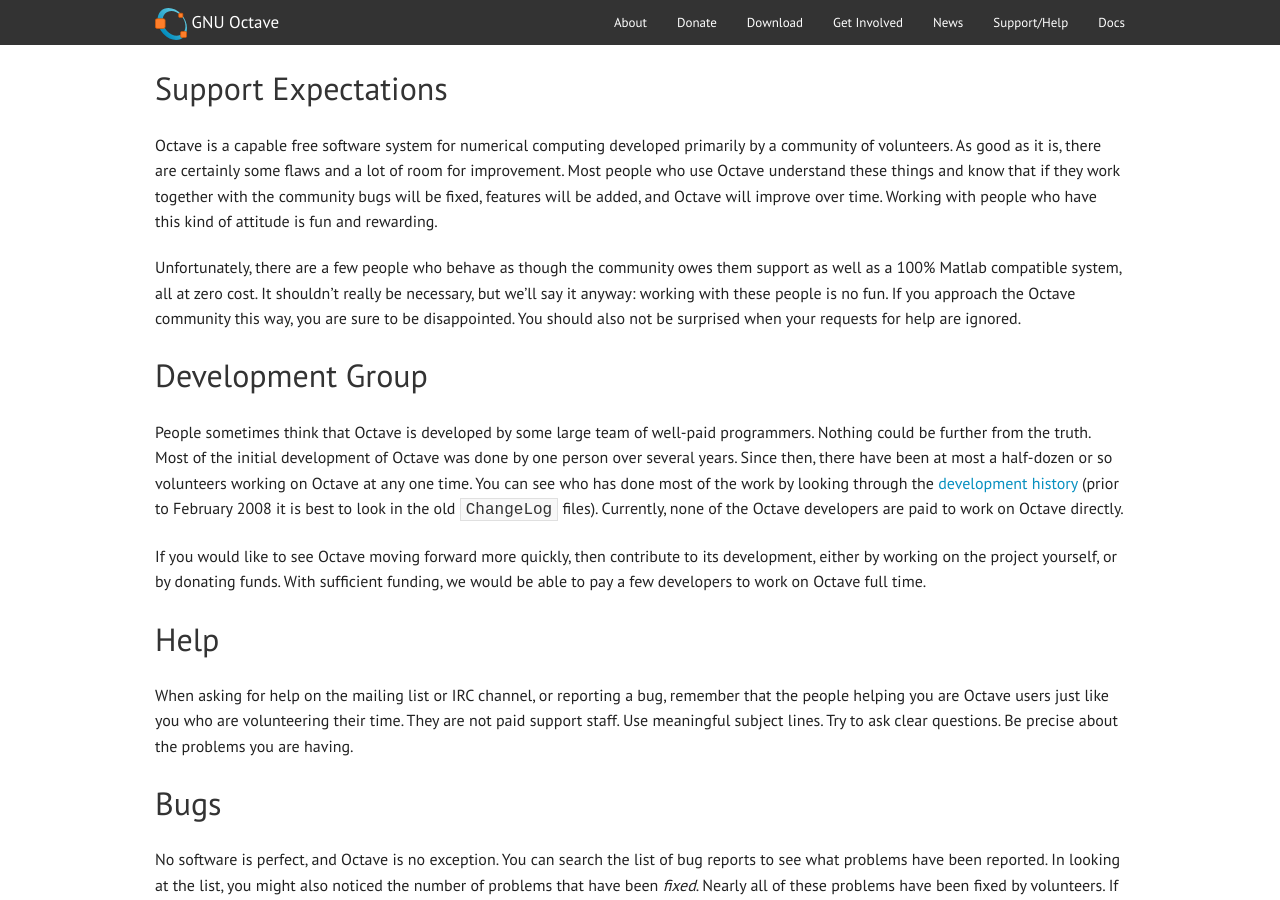
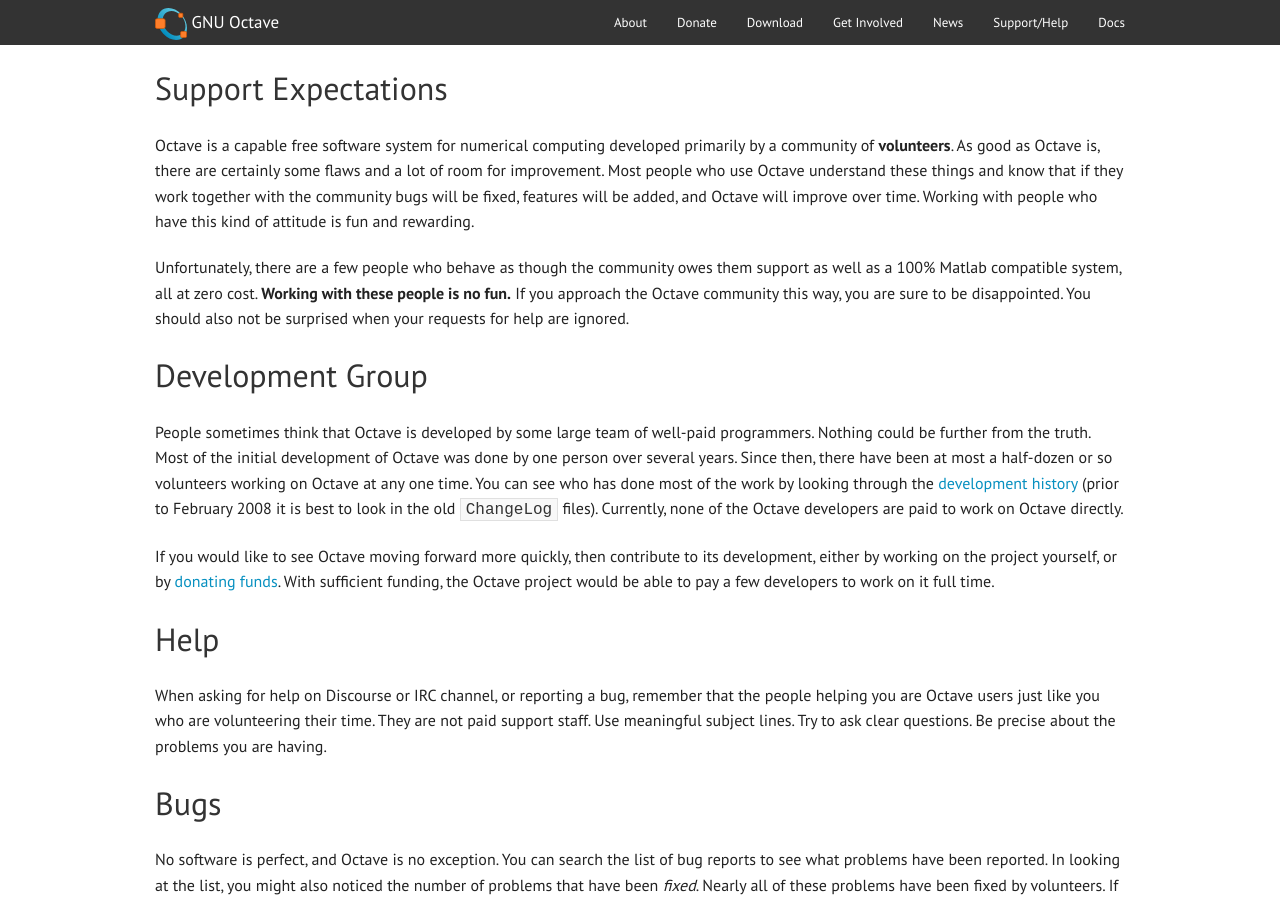
Before and after one commit to gnu-octave/gnu-octave.github.io, a Jekyll site: the page built from support-expectations.md, in a window 1280 px wide and 900 px high. Built offline with Jekyll 4.4.1, drawn with Linux system fonts in a browser that asks for light colours.

Commit message:
* support-expectations: Overhaul page.

```diff
--- a/support-expectations.md
+++ b/support-expectations.md
@@ -4,94 +4,108 @@
 menu: false
 ---
 
-Octave is a capable free software system for numerical computing
-developed primarily by a community of volunteers.  As good as it
-is, there are certainly some flaws and a lot of room for
-improvement.  Most people who use Octave understand these things
-and know that if they work together with the community bugs will
-be fixed, features will be added, and Octave will improve over
-time.  Working with people who have this kind of attitude is fun
-and rewarding.
+Octave is a capable free software system for numerical computing developed
+primarily by a community of **volunteers**.
+As good as Octave is,
+there are certainly some flaws and a lot of room for improvement.
+Most people who use Octave understand these things
+and know that if they work together with the community bugs will be fixed,
+features will be added,
+and Octave will improve over time.
+Working with people who have this kind of attitude is fun and rewarding.
 
-Unfortunately, there are a few people who behave as though the
-community owes them support as well as a 100% Matlab compatible
-system, all at zero cost.  It shouldn't really be necessary, but
-we'll say it anyway: working with these people is no fun.  If you
-approach the Octave community this way, you are sure to be
-disappointed.  You should also not be surprised when your requests
-for help are ignored.
+Unfortunately,
+there are a few people who behave as though the community owes them support as
+well as a 100% Matlab compatible system,
+all at zero cost.
+**Working with these people is no fun.**
+If you approach the Octave community this way,
+you are sure to be disappointed.
+You should also not be surprised when your requests for help are ignored.
 
 
 # Development Group
 
-People sometimes think that Octave is developed by some large team
-of well-paid programmers.  Nothing could be further from the truth.
-Most of the initial development of Octave was done by one person
-over several years.  Since then, there have been at most a half-dozen
-or so volunteers working on Octave at any one time.
+People sometimes think that Octave is developed by some large team of well-paid
+programmers.
+Nothing could be further from the truth.
+Most of the initial development of Octave was done by one person over several
+years.
+Since then,
+there have been at most a half-dozen or so volunteers working on Octave
+at any one time.
 You can see who has done most of the work by looking through the
-[development history][1] (prior to February 2008 it is best to look
-in the old `ChangeLog` files).  Currently, none of the Octave developers
-are paid to work on Octave directly.
+[development history](https://hg.savannah.gnu.org/hgweb/octave)
+(prior to February 2008 it is best to look in the old `ChangeLog` files).
+Currently,
+none of the Octave developers are paid to work on Octave directly.
 
-If you would like to see Octave moving forward more quickly, then
-contribute to its development, either by working on the project
-yourself, or by donating funds.  With sufficient funding, we would
-be able to pay a few developers to work on Octave full time.
-
-[1]: https://hg.savannah.gnu.org/hgweb/octave
+If you would like to see Octave moving forward more quickly,
+then contribute to its development,
+either by working on the project yourself,
+or by [donating funds]({{ "donation.html | relative_url }}).
+With sufficient funding,
+the Octave project would be able to pay a few developers to work on it full
+time.
 
 
 # Help
 
-When asking for help on the mailing list or IRC channel,
-or reporting a bug, remember that the people helping you
-are Octave users just like you who are volunteering their time.
-They are not paid support staff.  Use meaningful subject lines.
-Try to ask clear questions.  Be precise about the problems you are having.
+When asking for help on Discourse or IRC channel,
+or reporting a bug,
+remember that the people helping you are Octave users just like you
+who are volunteering their time.
+They are not paid support staff.
+Use meaningful subject lines.
+Try to ask clear questions.
+Be precise about the problems you are having.
 
 
 # Bugs
 
-No software is perfect, and Octave is no exception.
+No software is perfect,
+and Octave is no exception.
 You can search the list of bug reports to see what problems have been reported.
-In looking at the list, you might also noticed the number of problems that
-have been *fixed*.
+In looking at the list,
+you might also noticed the number of problems that have been *fixed*.
 Nearly all of these problems have been fixed by volunteers.
-If you find a problem, you are encouraged to [report it][2].
-Your report can help to improve Octave, but you should not think of the bug
-tracker as your personal support line.
+If you find a problem,
+you are encouraged to [report it]({{ "bugs.html" | relative_url }}).
+Your report can help to improve Octave,
+but you should not think of the bug tracker as your personal support line.
 
-If you depend on Octave and absolutely must have prompt responses
-to problem reports, you should consider paying
-for [commercial support][3].
-
-[2]: {{ "bugs.html" | relative_url }}
-[3]: {{ "commercial-support.html" | relative_url }}
+If you depend on Octave and absolutely must have prompt responses to problem
+reports,
+you should consider paying for
+[commercial support]({{ "commercial-support.html" | relative_url }}).
 
 
 # Features
 
 When we say that Octave is "mostly compatible" with Matlab,
-we mean that the language that it accepts is similar enough that a
-substantial amount of code written for Matlab can also run in
-Octave without needing to be changed.  But Octave does not have
-all the features of Matlab, and it is unlikely that it ever will.
-Given that Matlab is developed in secret and Octave developers
-only find out about new Matlab features when new versions of
-Matlab are released, it is clearly impossible for Octave to have
-new Matlab features as soon as they are available in Matlab.
+we mean that the language that it accepts is similar enough that a substantial
+amount of code written for Matlab can also run in Octave without needing to be
+changed.
+But Octave does not have all the features of Matlab,
+and it is unlikely that it ever will.
+Given that Matlab is developed in secret and Octave developers only find out
+about new Matlab features when new versions of Matlab are released,
+it is clearly impossible for Octave to have new Matlab features as soon as they
+are available in Matlab.
 
-
-In most cases, Octave has the features that it does because
-someone decided to add them because they needed them.  If you have
-the programming skills perhaps you can add the features you need.
-If you not, then consider paying for someone to implement the
-feature for you.  Most people who provide [commercial support][3]
+In most cases,
+Octave has the features that it does because someone decided to add them
+because they needed them.
+If you have the programming skills perhaps you can add the features you need.
+If you not,
+then consider paying for someone to implement the feature for you.
+Most people who provide
+[commercial support]({{ "commercial-support.html" | relative_url }})
 services for Octave will also take on custom programming projects.
 
-Even if you don't have the expertise required to implement new
-features or can't pay for someone to do the work for you, you may
-submit feature requests to the bug tracker.  But you should
-understand that unless you are paying for someone to to add the
-feature, no one is obligated to do it for you.
+Even if you don't have the expertise required to implement new features or
+can't pay for someone to do the work for you,
+you may submit feature requests to the bug tracker.
+But you should understand that unless you are paying for someone to to add the
+feature,
+no one is obligated to do it for you.
```
